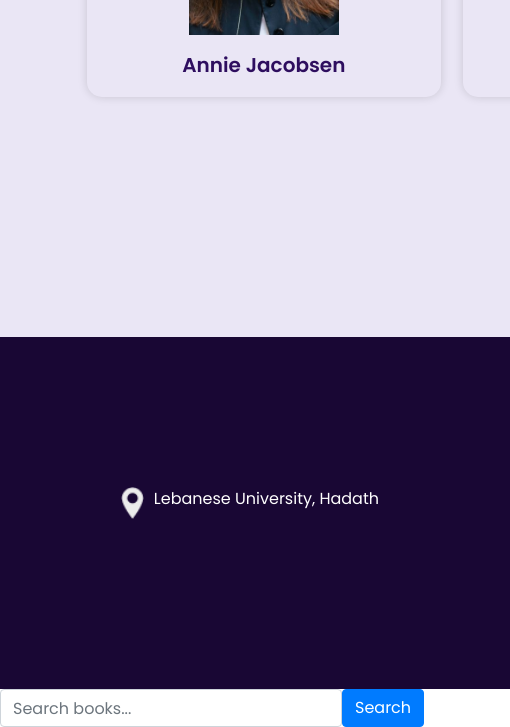
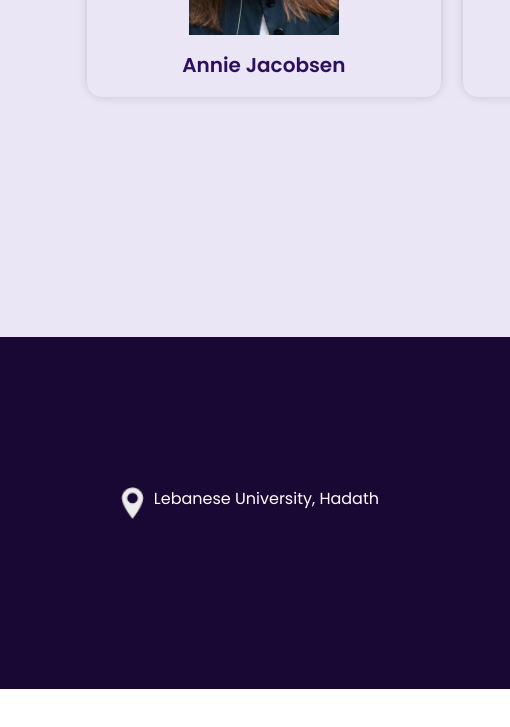
Before and after one commit to NKandil7/online-book-library, a plain HTML site: page index.html in a window 1280 px wide. Shown: the part 4752-5479 px from the top of the page, 0-510 px from the left. After the commit the page ends 5441 px from the top, so only its background shows below. Drawn offline with nearby package versions, Linux system fonts and the light colour scheme.

Commit message:
Update index.html

```diff
--- a/index.html
+++ b/index.html
@@ -528,13 +528,6 @@
 
   <script src="js/jquery-3.4.1.min.js"></script>
   <script src="js/bootstrap.js"></script>
-
-
-  <form id="searchForm" class="form-inline">
-    <input type="text" id="searchInput" class="form-control" placeholder="Search books..." />
-    <button type="submit" class="btn btn-primary">Search</button>
-  </form>
-
 </body>
 
 </html>
```
